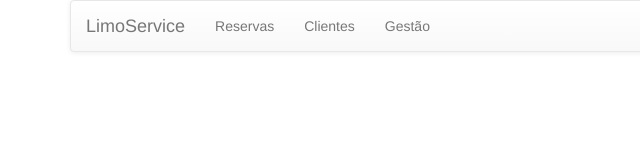
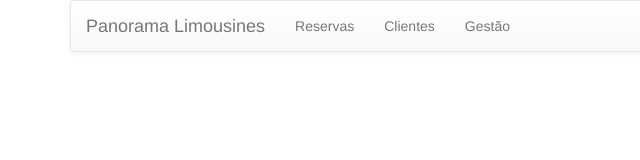
Before and after one commit to kelvinwnfeitosa/limoservice, a website: page public/index.html in a window 1280 px wide. Shown: the full height of the page, 0-640 px from the left. Drawn offline with nearby package versions, Linux system fonts and the light colour scheme; some packages are replaced by stand-ins of ours.

Commit message:
Alteração do nome do projeto

```diff
--- a/bower.json
+++ b/bower.json
@@ -1,5 +1,5 @@
 {
-  "name": "limoservice",
+  "name": "panorama-limousines",
   "description": "",
   "main": "server.js",
   "authors": [
--- a/package.json
+++ b/package.json
@@ -1,5 +1,5 @@
 {
-  "name": "limoservice",
+  "name": "panorama-limousines",
   "version": "1.0.0",
   "description": "",
   "main": "server.js",
--- a/public/index.html
+++ b/public/index.html
@@ -1,5 +1,5 @@
 <!DOCTYPE html>
-<html lang="pt-br" data-ng-app="limoservice">
+<html lang="pt-br" data-ng-app="panorama-limousines">
     <head>
         <meta charset="utf-8">
         <meta name="viewport" content="width=device-width, initial-scale=1">
@@ -20,7 +20,7 @@
         <script src="js/controllers/login-controller.js"></script>
         <script src="js/controllers/usuario-controller.js"></script>
         <script src="js/controllers/usuarios-controller.js"></script>
-        <title>LimoService - Limousines</title>
+        <title>Panorama Limousines</title>
     </head>
     <body>
         <div class="container">
--- a/public/js/controllers/login-controller.js
+++ b/public/js/controllers/login-controller.js
@@ -1,4 +1,4 @@
-angular.module('limoservice')
+angular.module('panorama-limousines')
     .controller('LoginController', function($scope, $state, $http, $window) {
 
     var vm = this;
--- a/public/js/controllers/usuario-controller.js
+++ b/public/js/controllers/usuario-controller.js
@@ -1,4 +1,4 @@
-angular.module('limoservice')
+angular.module('panorama-limousines')
     .controller('UsuarioController', function ($http) {
 
         var vm = this;
--- a/public/js/controllers/usuarios-controller.js
+++ b/public/js/controllers/usuarios-controller.js
@@ -1,4 +1,4 @@
-angular.module('limoservice')
+angular.module('panorama-limousines')
     .controller('UsuariosController', function($http) {
 
     var vm = this;
--- a/public/js/main.js
+++ b/public/js/main.js
@@ -1,4 +1,4 @@
-angular.module('limoservice', ['ui.router', 'ngRoute'])
+angular.module('panorama-limousines', ['ui.router', 'ngRoute'])
     .config(function($stateProvider, $urlRouterProvider, $httpProvider, $locationProvider) {
 
         $httpProvider.interceptors.push('tokenInterceptor');
--- a/public/js/services/token-interceptor.js
+++ b/public/js/services/token-interceptor.js
@@ -1,4 +1,4 @@
-angular.module('limoservice')
+angular.module('panorama-limousines')
     .factory('tokenInterceptor', function($window, $q, $location) {
         var interceptor = {};
 
--- a/public/partials/principal.html
+++ b/public/partials/principal.html
@@ -2,7 +2,7 @@
     <nav class="navbar navbar-default">
         <div class="container-fluid">
             <div class="navbar-header">
-                <a class="navbar-brand" ui-sref=".inicial">LimoService</a>
+                <a class="navbar-brand" ui-sref=".inicial">Panorama Limousines</a>
             </div>
             <div id="collapse-navbar" class="collapse navbar-collapse">
                 <ul class="nav navbar-nav">
```
Also changed, not shown: public/partials/inicial.html (+1 -1 lines).
